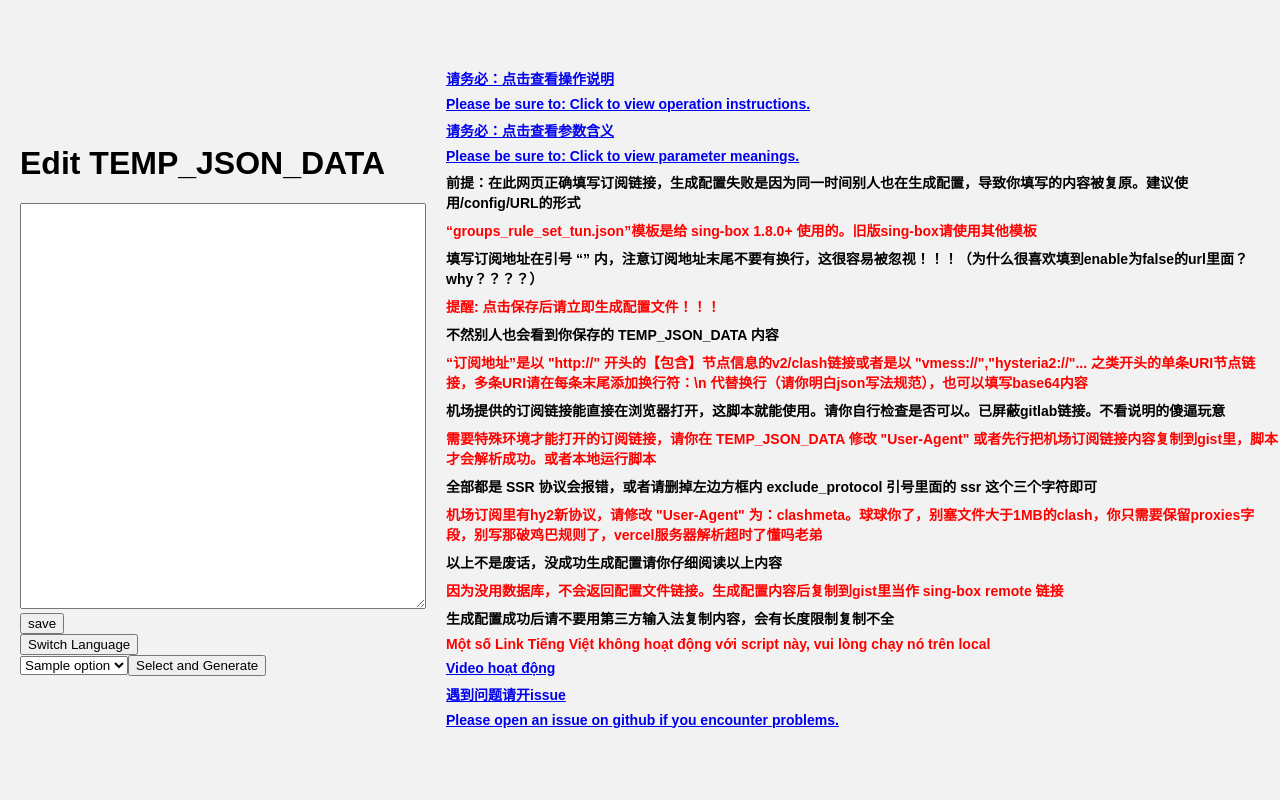
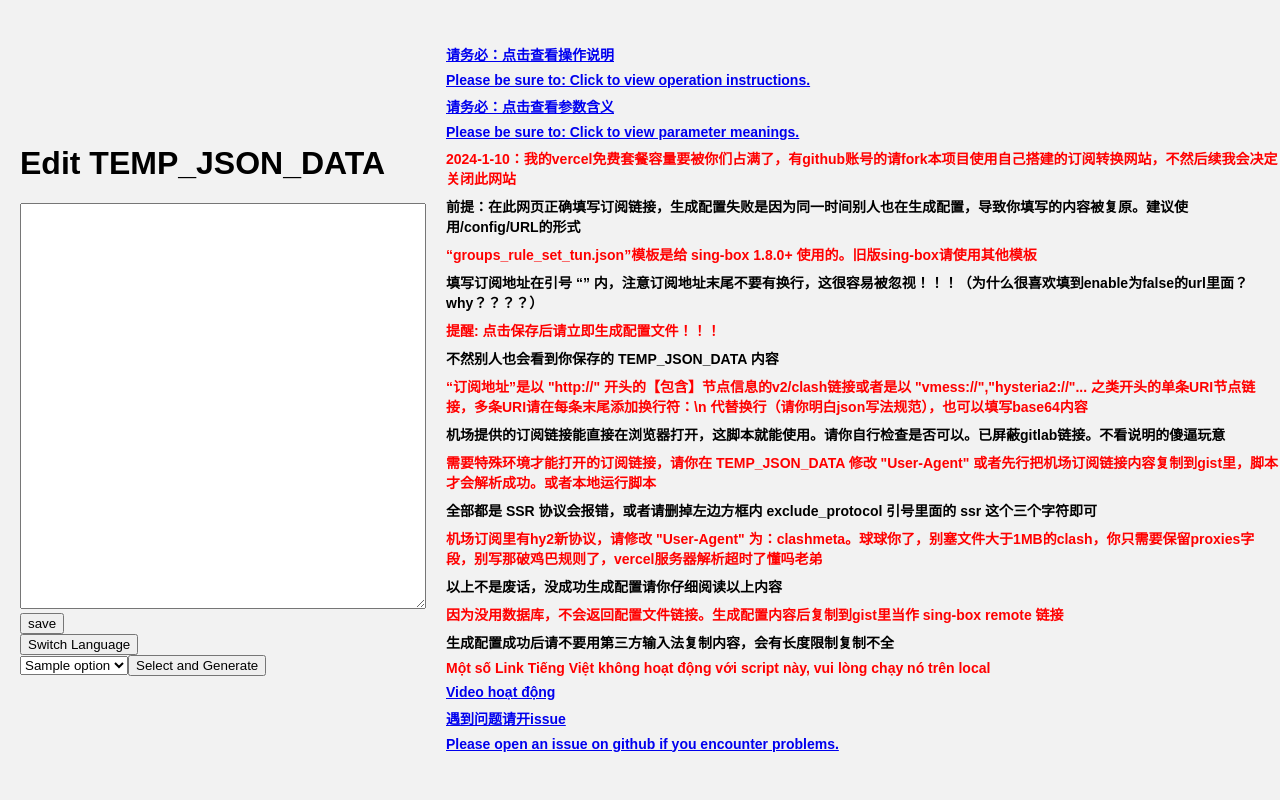
Before and after one commit to gg4924/sing-box-subscribe, a Flask app: template templates/index.html in a window 1280 px wide. Run offline with Flask 3, Linux system fonts and the light colour scheme; the template is opened without the code that fills it: most values are stand-ins (such as "Sample title", 1, 10 or a date in 2020).

Commit message:
我的vercel免费套餐容量要被你们占满了，有github账号的请fork本项目使用自己搭建的订阅转换网站，不然后续我会决定关闭此网站

```diff
--- a/templates/index.html
+++ b/templates/index.html
@@ -85,6 +85,7 @@
             <h3 style="margin: 8px 0; font-size: 14px;"><a href="https://github.com/Toperlock/sing-box-subscribe/tree/main/instructions#steps-for-page-manipulation" target="_blank" rel="noopener noreferrer">Please be sure to: Click to view operation instructions.</a></h3>
             <h3 style="margin: 8px 0; font-size: 14px;"><a href="https://github.com/Toperlock/sing-box-subscribe#providersjson%E6%96%87%E4%BB%B6" target="_blank" rel="noopener noreferrer">请务必：点击查看参数含义</a></h3>
             <h3 style="margin: 8px 0; font-size: 14px;"><a href="https://github.com/Toperlock/sing-box-subscribe/tree/main/instructions#providersjson-file" target="_blank" rel="noopener noreferrer">Please be sure to: Click to view parameter meanings.</a></h3>
+            <h3 style="margin: 8px 0; font-size: 14px;" data-translate="1" data-color="red"><span style="font-weight: bold; color: red; margin: 5px 0; font-size: 14px;">2024-1-10：我的vercel免费套餐容量要被你们占满了，有github账号的请fork本项目使用自己搭建的订阅转换网站，不然后续我会决定关闭此网站</span></h3>
             <h3 style="margin: 8px 0; font-size: 14px;" data-translate="2"><span style="font-weight: bold; color: black; margin: 5px 0; font-size: 14px;">前提：在此网页正确填写订阅链接，生成配置失败是因为同一时间别人也在生成配置，导致你填写的内容被复原。建议使用/config/URL的形式</span></h3>
             <h3 style="margin: 8px 0; font-size: 14px;" data-translate="3" data-color="red"><span style="font-weight: bold; color: red; margin: 5px 0; font-size: 14px;">“groups_rule_set_tun.json”模板是给 sing-box 1.8.0+ 使用的。旧版sing-box请使用其他模板</span></h3>
             <h3 style="margin: 8px 0; font-size: 14px;" data-translate="4"><span style="font-weight: bold; color: black; margin: 5px 0; font-size: 14px;">填写订阅地址在引号 “” 内，注意订阅地址末尾不要有换行，这很容易被忽视！！！（为什么很喜欢填到enable为false的url里面？why？？？？）</span></h3>
@@ -123,7 +124,7 @@
             }
         });
         const languageData = {
-            "1": "Please be sure to: Click to view operation instructions.",
+            "1": "2024-1-10: My vercel free plan Usage is almost used up by you. If you have a github account, please fork this project and use the subscription conversion website you built. Otherwise, I will decide to close this website.",
             "2": "Prerequisite: Fill in the subscription link correctly on this web page. The failure to generate the configuration is because someone else is generating the configuration at the same time, causing the content you filled in to be cleared. It is recommended to use the form /config/URL.",
             "3": "The 'groups_rule_set_tun.json' template is for sing-box 1.8.0+. Please use other templates for the old version of sing-box",
             "4": "Fill in the subscription link within the quotes '', and be careful not to have line breaks at the end of the subscription link, as this can be easily overlooked!!! (Why do you like to fill in URLs with enable set to false? why? ? ? ?)",
```
